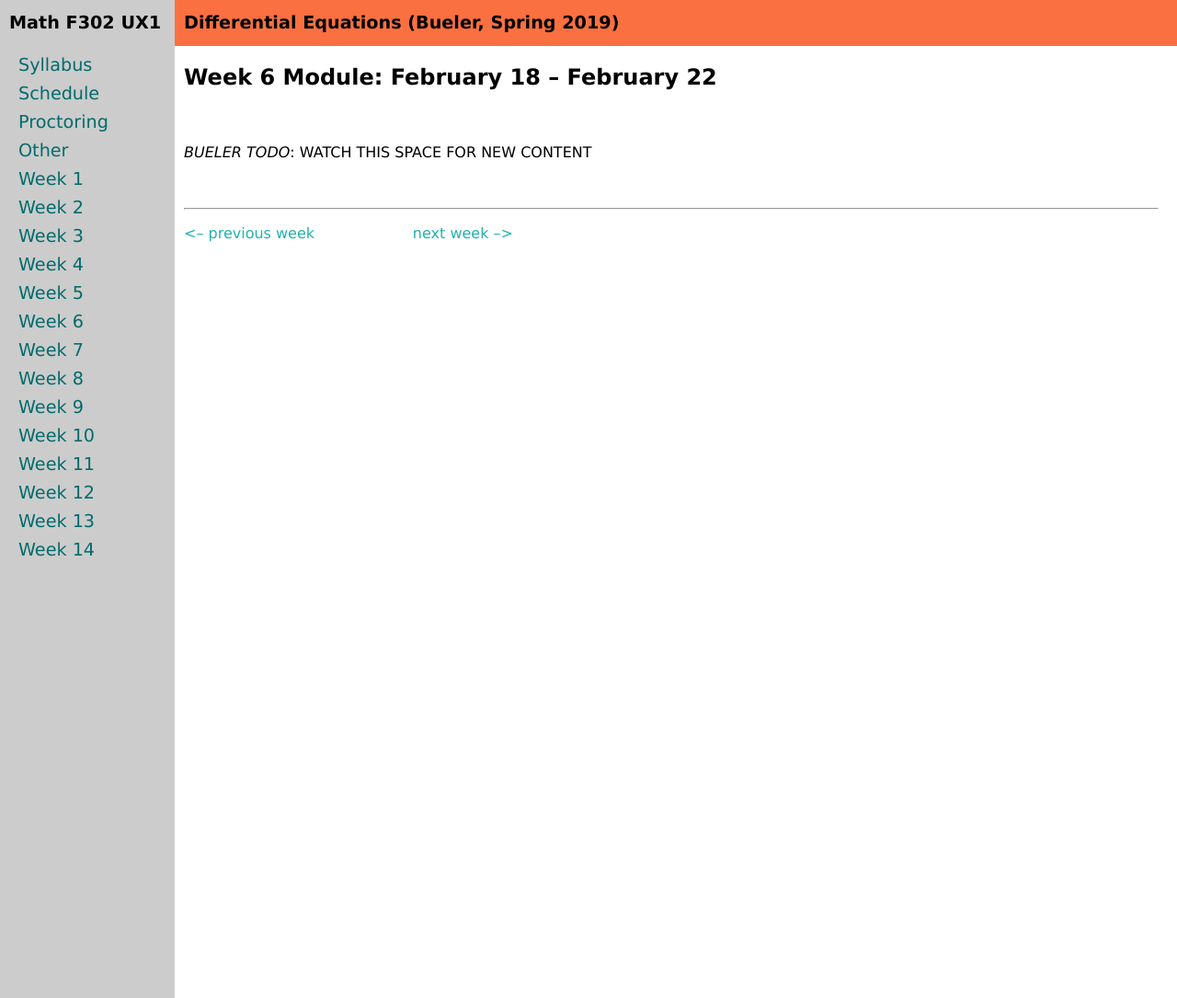
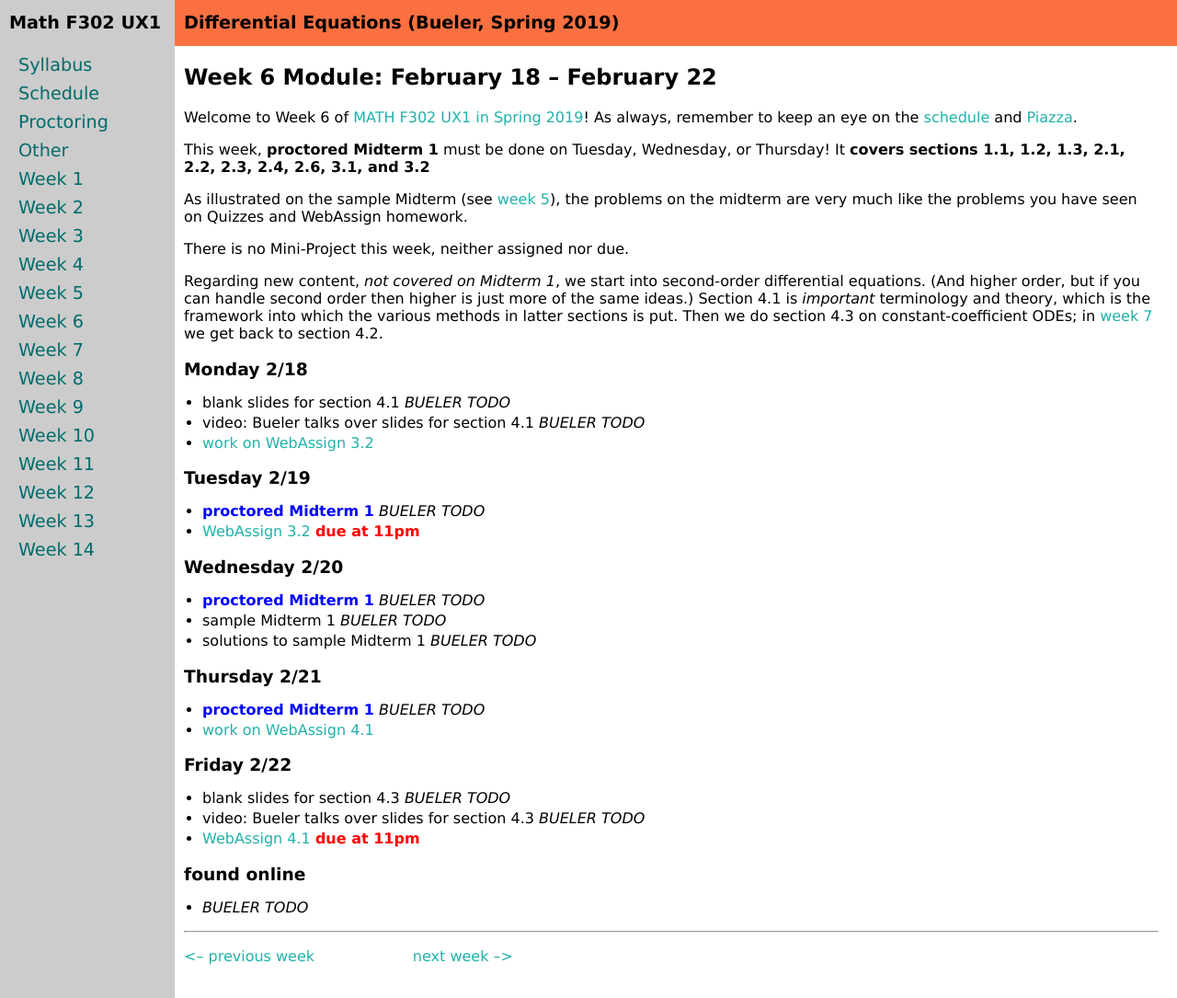
Before and after one commit to bueler/math302, a Jekyll site: the page built from week6.md, in a window 1280 px wide and 1085 px high. Shown: the whole window at 92% size. Built offline with Jekyll 4.4.1, drawn with Linux system fonts in a browser that asks for light colours.

Commit message:
first draft week 6

```diff
--- a/week6.md
+++ b/week6.md
@@ -5,10 +5,41 @@ title: Week 6
 
 ## Week 6 Module: February 18 -- February 22
 
-<br>
-<br>
-_BUELER TODO_: WATCH THIS SPACE FOR NEW CONTENT
+Welcome to Week 6 of [MATH F302 UX1 in Spring 2019](index.html)!  As always, remember to keep an eye on the [schedule](schedule.pdf) and [Piazza](https://piazza.com/uaf/spring2019/math302ux1/home).
 
-<br>
+This week, **proctored Midterm 1** must be done on Tuesday, Wednesday, or Thursday!  It **covers sections 1.1, 1.2, 1.3, 2.1, 2.2, 2.3, 2.4, 2.6, 3.1, and 3.2**
+
+As illustrated on the sample Midterm (see [week 5](week5)), the problems on the midterm are very much like the problems you have seen on Quizzes and WebAssign homework.
+
+There is no Mini-Project this week, neither assigned nor due.
+
+Regarding new content, _not covered on Midterm 1_, we start into second-order differential equations.  (And higher order, but if you can handle second order then higher is just more of the same ideas.)  Section 4.1 is _important_ terminology and theory, which is the framework into which the various methods in latter sections is put.  Then we do section 4.3 on constant-coefficient ODEs; in [week 7](week7) we get back to section 4.2.
+
+### Monday 2/18
+* blank slides for section 4.1 _BUELER TODO_
+* video: Bueler talks over slides for section 4.1 _BUELER TODO_
+* [work on WebAssign 3.2](https://www.webassign.net/)
+
+### Tuesday 2/19
+* <span style="color:blue">**proctored Midterm 1**</span> _BUELER TODO_
+* [WebAssign 3.2](https://www.webassign.net/) <span style="color:red">**due at 11pm**</span>
+
+### Wednesday 2/20
+* <span style="color:blue">**proctored Midterm 1**</span> _BUELER TODO_
+* sample Midterm 1 _BUELER TODO_
+* solutions to sample Midterm 1 _BUELER TODO_
+
+### Thursday 2/21
+* <span style="color:blue">**proctored Midterm 1**</span> _BUELER TODO_
+* [work on WebAssign 4.1](https://www.webassign.net/)
+
+### Friday 2/22
+* blank slides for section 4.3 _BUELER TODO_
+* video: Bueler talks over slides for section 4.3 _BUELER TODO_
+* [WebAssign 4.1](https://www.webassign.net/) <span style="color:red">**due at 11pm**</span>
+
+### found online
+* _BUELER TODO_
+
 <hr>
 <a align="left" href="week5">\<-- previous week</a>  &nbsp; &nbsp; &nbsp; &nbsp; &nbsp; &nbsp; &nbsp; &nbsp; &nbsp; &nbsp; <a align="right" href="week7">next week --\></a>
```
